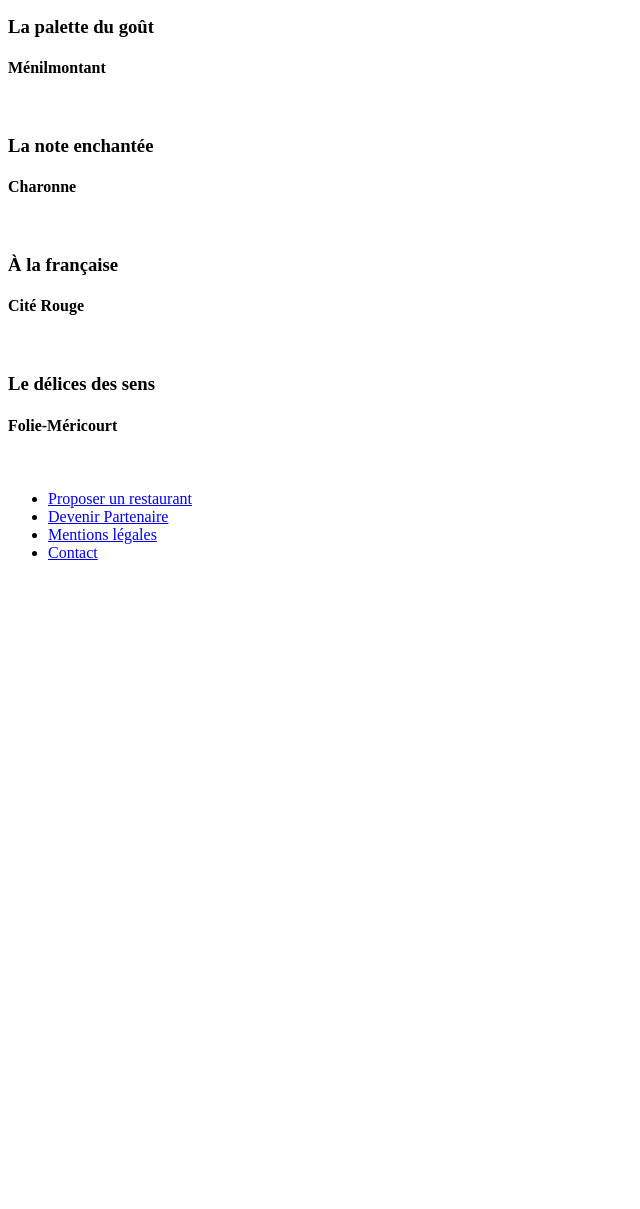
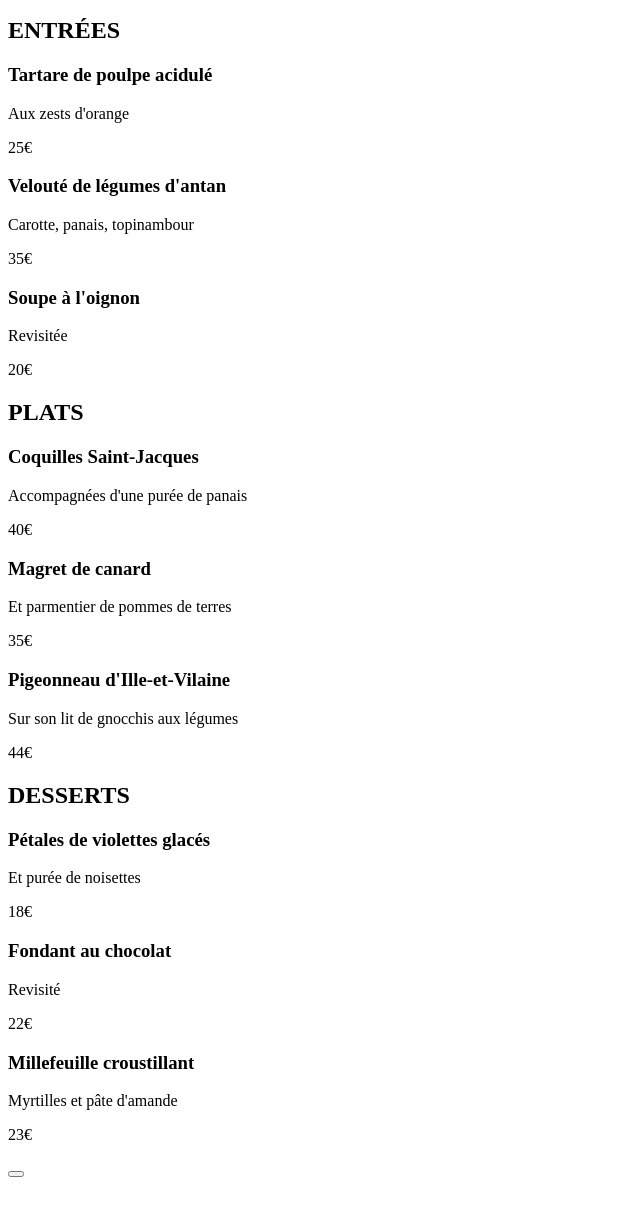
Before and after one commit to Exmor17/AxelFontaine_3_26102021, a plain HTML site: page a_la_française.html in a window 1280 px wide. Shown: the part 47-1256 px from the top of the page, without its empty margins (0-640 px from the left). Before the commit the page ends 800 px from the top, so only its background shows below. Drawn offline with Linux system fonts and the light colour scheme.

Commit message:
Mise en place base HTML pour page restaurants

```diff
--- a/a_la_française.html
+++ b/a_la_française.html
@@ -13,59 +13,84 @@
             <img id="logo" src=# alt="Ohmyfood_logo"/>
         </nav>
         <div class="content">
+            <img class="restaurant_picture" alt="À la Française" />
+            <section class="menu_informations">
+                <div class="entrances">
+                    <h2> ENTRÉES </h2>
+                    <article class="product">
+                        <h3> Tartare de poulpe acidulé </h3>
+                        <div class="details_&_price">
+                            <p class="product_details"> Aux zests d'orange </p>
+                            <p class="product_price"> 25€ </p>
+                        </div>
+                    </article>
+                    <article class="product">
+                        <h3> Velouté de légumes d'antan </h3>
+                        <div class="details_&_price">
+                            <p class="product_details"> Carotte, panais, topinambour </p>
+                            <p class="product_price"> 35€ </p>
+                        </div>
+                    </article>
+                    <article class="product">
+                        <h3> Soupe à l'oignon </h3>
+                        <div class="details_&_price">
+                            <p class="product_details"> Revisitée </p>
+                            <p class="product_price"> 20€ </p>
+                        </div>
+                    </article>
+                </div>
+                <div class="main_courses">
+                    <h2> PLATS </h2>
+                    <article class="product">
+                        <h3> Coquilles Saint-Jacques </h3>
+                        <div class="details_&_price">
+                            <p class="product_details"> Accompagnées d'une purée de panais </p>
+                            <p class="product_price"> 40€ </p>
+                        </div>
+                    </article>
+                    <article class="product">
+                        <h3> Magret de canard </h3>
+                        <div class="details_&_price">
+                            <p class="product_details"> Et parmentier de pommes de terres </p>
+                            <p class="product_price"> 35€ </p>
+                        </div>
+                    </article>
+                    <article class="product">
+                        <h3> Pigeonneau d'Ille-et-Vilaine </h3>
+                        <div class="details_&_price">
+                            <p class="product_details"> Sur son lit de gnocchis aux légumes </p>
+                            <p class="product_price"> 44€ </p>
+                        </div>
+                    </article>
+                </div>
+                <div class="desserts">
+                    <h2> DESSERTS </h2>
+                    <article class="product">
+                        <h3> Pétales de violettes glacés </h3>
+                        <div class="details_&_price">
+                            <p class="product_details"> Et purée de noisettes </p>
+                            <p class="product_price"> 18€ </p>
+                        </div>
+                    </article>
+                    <article class="product">
+                        <h3> Fondant au chocolat </h3>
+                        <div class="details_&_price">
+                            <p class="product_details"> Revisité </p>
+                            <p class="product_price"> 22€ </p>
+                        </div>
+                    </article>
+                    <article class="product">
+                        <h3> Millefeuille croustillant </h3>
+                        <div class="details_&_price">
+                            <p class="product_details"> Myrtilles et pâte d'amande </p>
+                            <p class="product_price"> 23€ </p>
+                        </div>
+                    </article>
+                </div>
+            </section>
+            <button id="order_now">
 
-            </section>
-            </nav>
-            <section id="restaurants">
-                <article class="restaurant">
-                    <a class="lien_restaurant">
-                        <img />
-                        <div class="restaurant_footer">
-                            <div class="restaurant_footer_text">
-                                <h3> La palette du goût </h3>
-                                <h4> Ménilmontant </h4>
-                            </div>
-                            <i></i>
-                        </div>
-                    </a>
-                </article>
-                <article class="restaurant">
-                    <a class="lien_restaurant">
-                        <img />
-                        <div class="restaurant_footer">
-                            <div class="restaurant_footer_text">
-                                <h3> La note enchantée </h3>
-                                <h4> Charonne </h4>
-                            </div>
-                            <i></i>
-                        </div>
-                    </a>
-                </article>
-                <article class="restaurant">
-                    <a class="lien_restaurant">
-                        <img />
-                        <div class="restaurant_footer">
-                            <div class="restaurant_footer_text">
-                                <h3> À la française </h3>
-                                <h4> Cité Rouge </h4>
-                            </div>
-                            <i></i>
-                        </div>
-                    </a>
-                </article>
-                <article class="restaurant">
-                    <a class="lien_restaurant">
-                        <img />
-                        <div class="restaurant_footer">
-                            <div class="restaurant_footer_text">
-                                <h3> Le délices des sens </h3>
-                                <h4> Folie-Méricourt </h4>
-                            </div>
-                            <i></i>
-                        </div>
-                    </a>
-                </article>
-            </section>
+            </button>
         </div>
         <footer>
             <img id="footer_logo"/>
```
